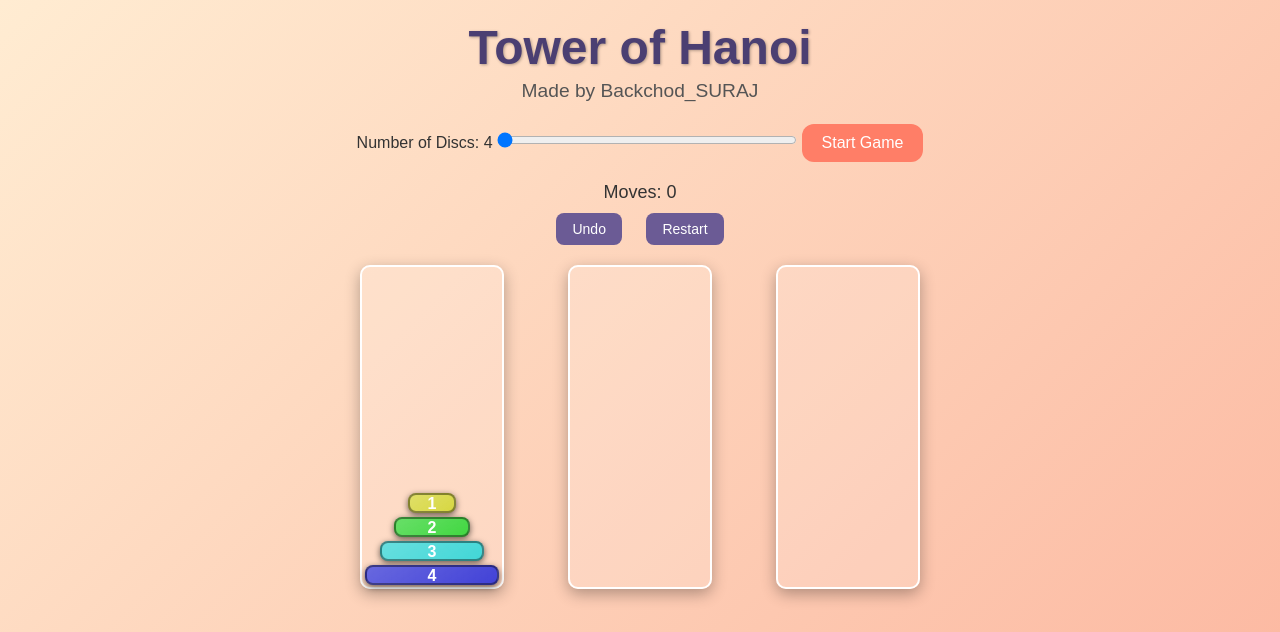
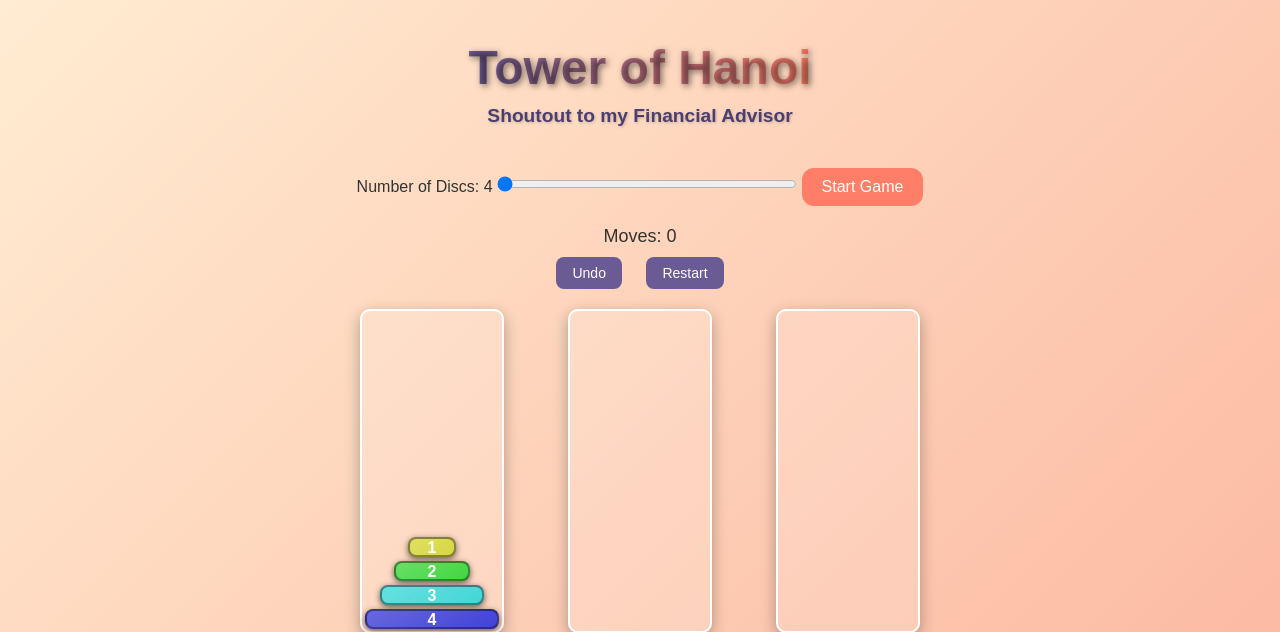
Before and after one commit to surajsamal00/TOH, a Django app: template game/templates/game/index.html in a window 1280 px wide. Shown: the top 632 px of the page. Run offline with Django 5.2, Linux system fonts and the light colour scheme; the template is opened without the code that fills it, so the values that code supplies are empty.

Commit message:
final_sept_v2

```diff
--- a/game/static/game/css/style.css
+++ b/game/static/game/css/style.css
@@ -12,18 +12,44 @@ body {
   align-items: center;
 }
 
+/* --- Header Banner --- */
+header {
+  margin-top: 20px;
+  margin-bottom: 20px;
+  text-align: center;
+}
+
 header h1 {
   margin: 20px 0 5px;
   font-size: 3em;
-  color: #4b3f72;
-  text-shadow: 1px 1px 3px rgba(0,0,0,0.3);
+  font-weight: bold;
+  background: linear-gradient(90deg, #6b5b95, #ff7e67);
+  -webkit-background-clip: text;
+  background-clip: text;
+  color: transparent;
+  text-shadow: 2px 2px 6px rgba(0,0,0,0.5);
 }
 
+
+
+
 header p {
-  margin: 0 0 20px;
+  margin-top: 10px;
   font-size: 1.2em;
-  font-weight: normal;
-  color: #555;
+  color: #4b3f72;
+  font-weight: bold;
+  text-shadow: 1px 1px 3px rgba(0,0,0,0.2);
+}
+
+header p span {
+  color: #ff7e67;
+  text-shadow: 1px 1px 4px rgba(0,0,0,0.3);
+}
+
+/* Glowing animation for title */
+@keyframes glow {
+  from { text-shadow: 0 0 10px #ff7e67, 0 0 20px #ffb067; }
+  to { text-shadow: 0 0 20px #ff7e67, 0 0 40px #ffb067; }
 }
 
 /* --- Game Container --- */
@@ -176,6 +202,12 @@ header p {
 
 /* --- Responsive --- */
 @media (max-width: 600px) {
+  header h1 {
+    font-size: 2.2em;
+  }
+  header p {
+    font-size: 1em;
+  }
   .tower {
     width: 35vw;
     height: 45vh;
--- a/game/templates/game/index.html
+++ b/game/templates/game/index.html
@@ -10,7 +10,7 @@
   <!-- Page Title -->
   <header>
     <h1>Tower of Hanoi</h1>
-    <p>Made by Backchod_SURAJ</p>
+    <p>Shoutout to my Financial Advisor</p>
   </header>
 
   <!-- Game Container -->
```
Also changed, not shown: game/templates/game/no_uses_left.html (+10 -9 lines), db.sqlite3, 1 other file.
